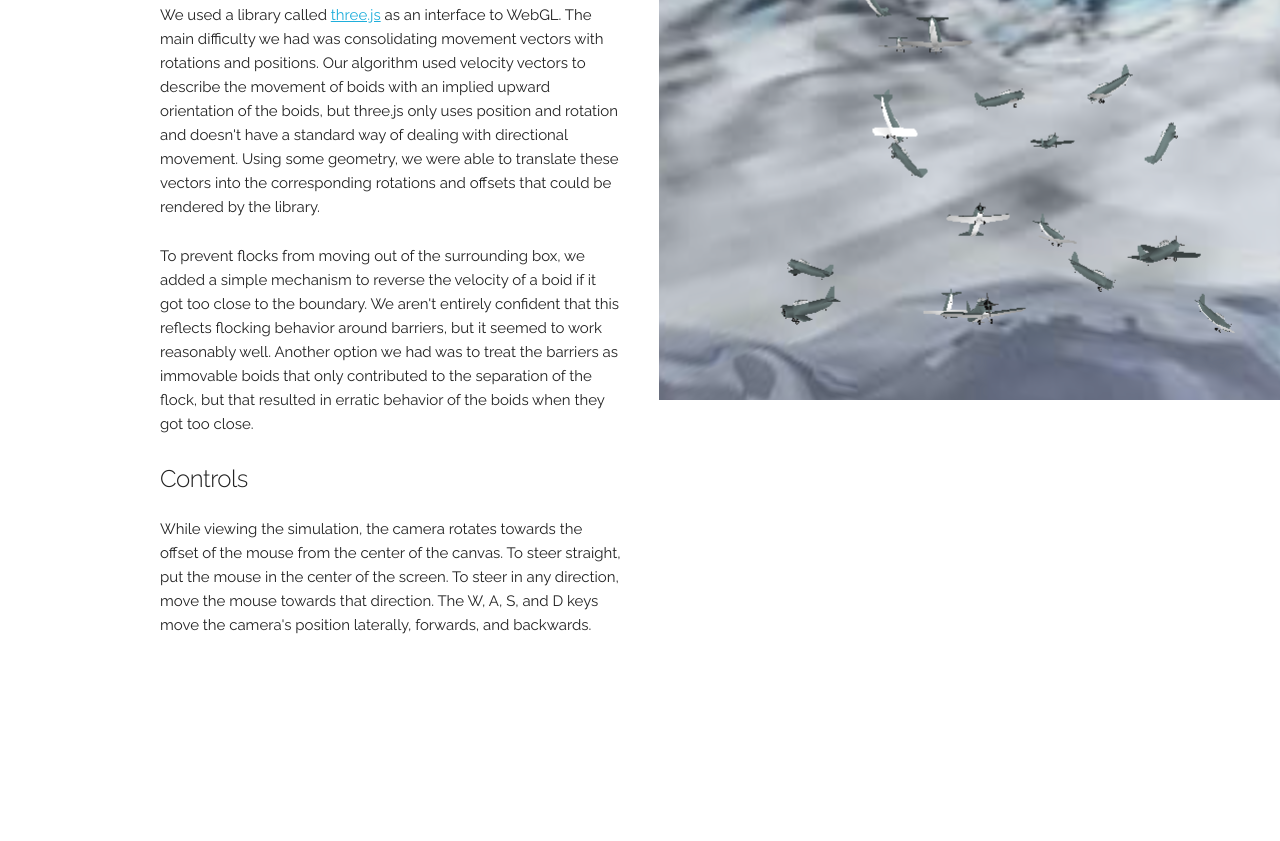
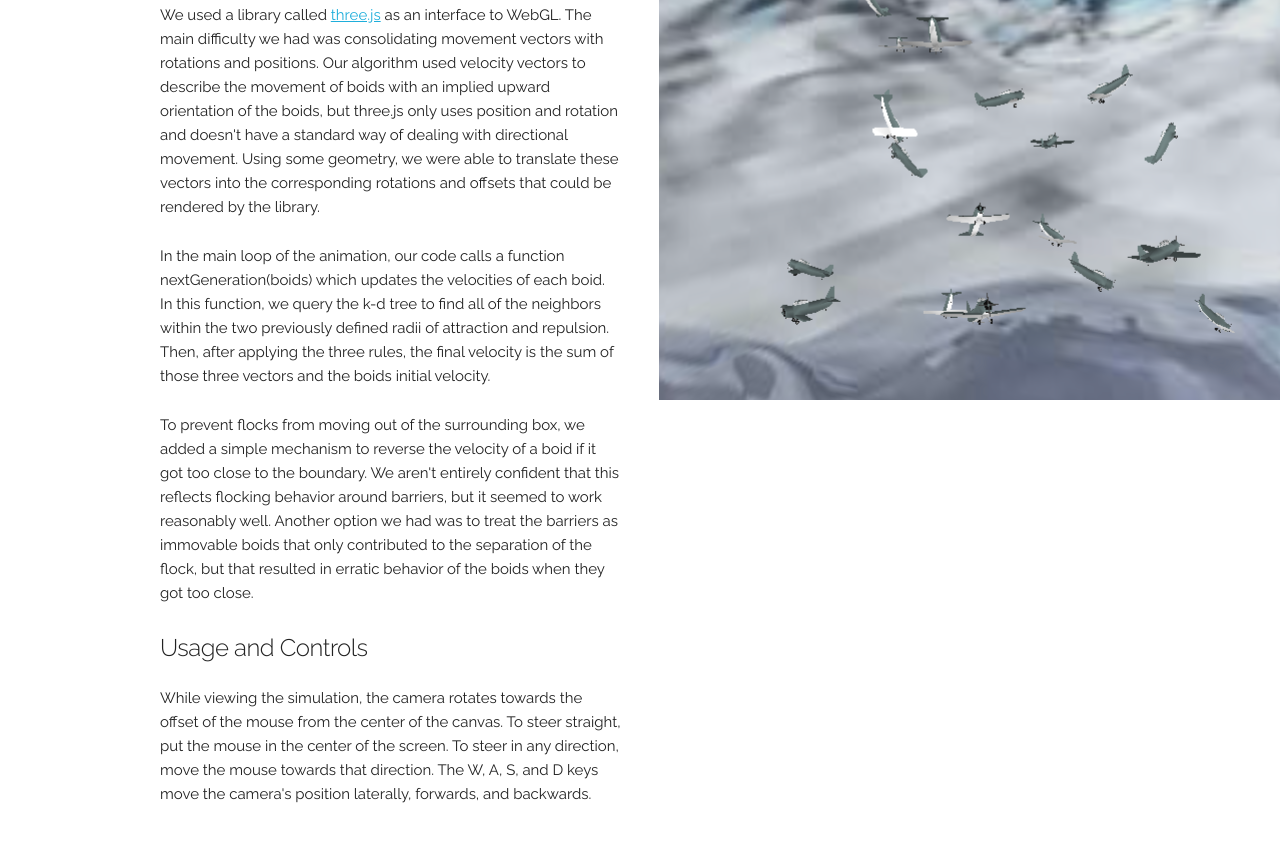
Before and after one commit to temclaugh/fish-schooling, a plain HTML site: page index.html in a window 1280 px wide. Shown: the part 1860-2701 px from the top of the page. Before the commit the page ends 2542 px from the top, so only its background shows below. Drawn offline with Linux system fonts and the light colour scheme.

Commit message:
pulling again

```diff
--- a/index.html
+++ b/index.html
@@ -26,8 +26,9 @@
         <p>In our implementation of this algorithm, we applied these rules to a three dimensional simulation of planes in WebGL. We chose this framework due to its portability and promising future as a mainstream web-based rendering engine.</p>
         <p>To represent the positions of the boids in world space, a simple list would have required O(n<sup>2</sup>) time to calculate the next generation due to the cost of querying the nearest neighbors. Instead, we used a k-d tree to increase performance. A k-d tree is a data structure that, given any k-dimensional distance function, can find the nearest neighbor in an expected O(log n) time, depending on the distribution of the positions of the boids in space. This makes the process of calculating the next generation roughly O(n log n). We used <a href="https://github.com/ubilabs/kd-tree-javascript">this</a> implementation of a k-d tree in JavaScript. The only operations we required were (1) constructing a tree given a list of points, and (2) finding all of the nearest neighbors of a point within a given distance (the two radii defined earlier).</p>
         <p>We used a library called <a href="http://threejs.org/">three.js</a> as an interface to WebGL. The main difficulty we had was consolidating movement vectors with rotations and positions. Our algorithm used velocity vectors to describe the movement of boids with an implied upward orientation of the boids, but three.js only uses position and rotation and doesn't have a standard way of dealing with directional movement. Using some geometry, we were able to translate these vectors into the corresponding rotations and offsets that could be rendered by the library.</p>
+        <p>In the main loop of the animation, our code calls a function nextGeneration(boids) which updates the velocities of each boid. In this function, we query the k-d tree to find all of the neighbors within the two previously defined radii of attraction and repulsion. Then, after applying the three rules, the final velocity is the sum of those three vectors and the boids initial velocity.</p>
         <p>To prevent flocks from moving out of the surrounding box, we added a simple mechanism to reverse the velocity of a boid if it got too close to the boundary. We aren't entirely confident that this reflects flocking behavior around barriers, but it seemed to work reasonably well. Another option we had was to treat the barriers as immovable boids that only contributed to the separation of the flock, but that resulted in erratic behavior of the boids when they got too close.</p>
-        <h5>Controls</h5>
+        <h5>Usage and Controls</h5>
         <p>While viewing the simulation, the camera rotates towards the offset of the mouse from the center of the canvas. To steer straight, put the mouse in the center of the screen. To steer in any direction, move the mouse towards that direction. The W, A, S, and D keys move the camera's position laterally, forwards, and backwards.</p>
       </div>
       <div class="one-half column" style="margin-top: 10%">
```
